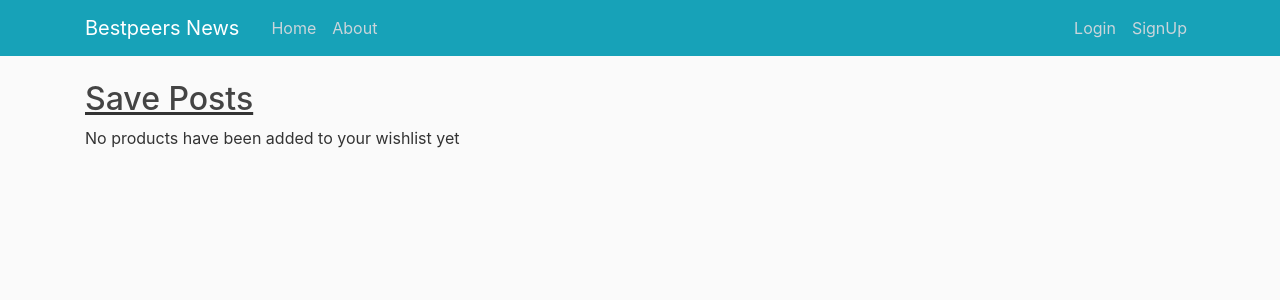
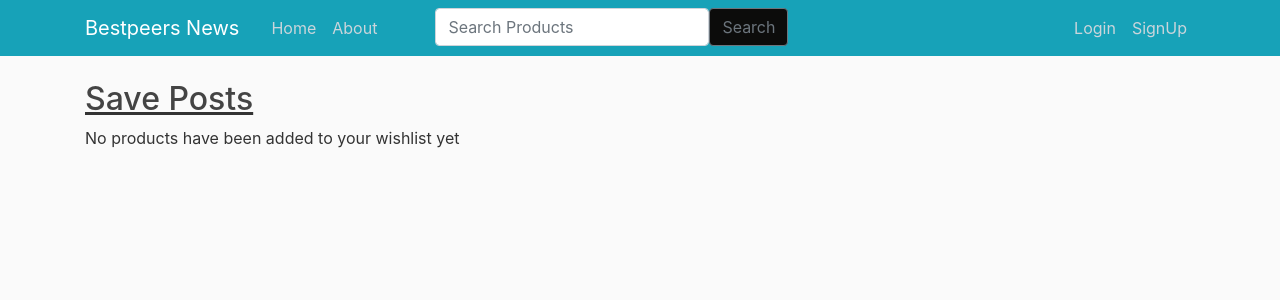
Before and after one commit to bharatthakur96/flasknewsapp, a Flask app: page /wishlist in a window 1280 px wide. Shown: the top 300 px of the page. Run offline with Flask 2, Linux system fonts and the light colour scheme; some libraries are stand-ins or nearby versions.

Commit message:
Add Wishlist feature

```diff
--- a/flaskblog/posts/routes.py
+++ b/flaskblog/posts/routes.py
@@ -6,6 +6,8 @@ from flaskblog.models import Post, Wishlist, User
 from flaskblog.posts.forms import PostForm
 
 posts = Blueprint("posts", __name__)
+
+
 
 
 @posts.route("/post/new", methods=["GET", "POST"])
@@ -87,3 +89,11 @@ def add_to_wishlist(post_id):
     current_user.wishlist.posts.append(post)
     db.session.commit()
     return redirect(request.referrer)
+
+
+@posts.route("/remove_wishlist/<int:post_id>", methods=["GET", "POST"])
+def remove_wishlist(post_id):
+    post = Post.query.filter(Post.id == post_id).first()
+    current_user.wishlist.posts.remove(post)
+    db.session.commit()
+    return redirect(request.referrer)
--- a/flaskblog/templates/base.html
+++ b/flaskblog/templates/base.html
@@ -28,11 +28,21 @@
             <div class="navbar-nav mr-auto">
               <a class="nav-item nav-link" href="{{ url_for('main.home') }}">Home</a>
               <a class="nav-item nav-link" href="{{ url_for('main.about') }}">About</a>
+              <div style= "margin-left:50px">
+                <form class="d-flex" method="POST" action="">
+
+
+                  <input class="form-control me-2" type="search" placeholder="Search Products" aria-label="Search"
+                    name="searched"  >
+                  <button class="btn btn-outline-secondary" type="submit"
+                    style="background-color: rgb(12, 12, 11);">Search</button>
+                </form>
+              </div>
             </div>
             <!-- Navbar Right Side -->
             <div class="navbar-nav">
               {% if current_user.is_authenticated %}
-              <a class="nav-item nav-link" href="{{ url_for('posts.wishlist') }}">Wishlist</a>
+              <a class="nav-item nav-link" href="{{ url_for('posts.wishlist') }}">Wishlist<img id="cart-icon" src="{{ url_for('static', filename='wl.png') }}" width="20" height="20"></a>
                <u><a class="nav-item nav-link" href="{{ url_for('posts.new_post') }}">New Article</a></u>
                 <a class="nav-item nav-link" href="{{ url_for('users.account') }}">Profile</a>
                 <a class="nav-item nav-link" href="{{ url_for('users.logout') }}">Logout</a>
--- a/flaskblog/templates/wishlist.html
+++ b/flaskblog/templates/wishlist.html
@@ -18,6 +18,7 @@
     <p class="article-content">{{ post.content }}</p>
   </div>
 </article>
+<a  class="btn btn-info mb-4" href="{{ url_for('posts.remove_wishlist', post_id=post.id) }}">Remove</a>
 {% endfor %}
 {% else %}
 <p class="card-text">No products have been added to your wishlist yet</p>
```
Also changed, not shown: flaskblog/main/forms.py (added, +8 -0 lines), flaskblog/main/routes.py (+25 -0 lines), flaskblog/templates/home.html (+7 -7 lines), flaskblog/templates/search_post.html (added, +15 -0 lines), flaskblog/static/save.png.
